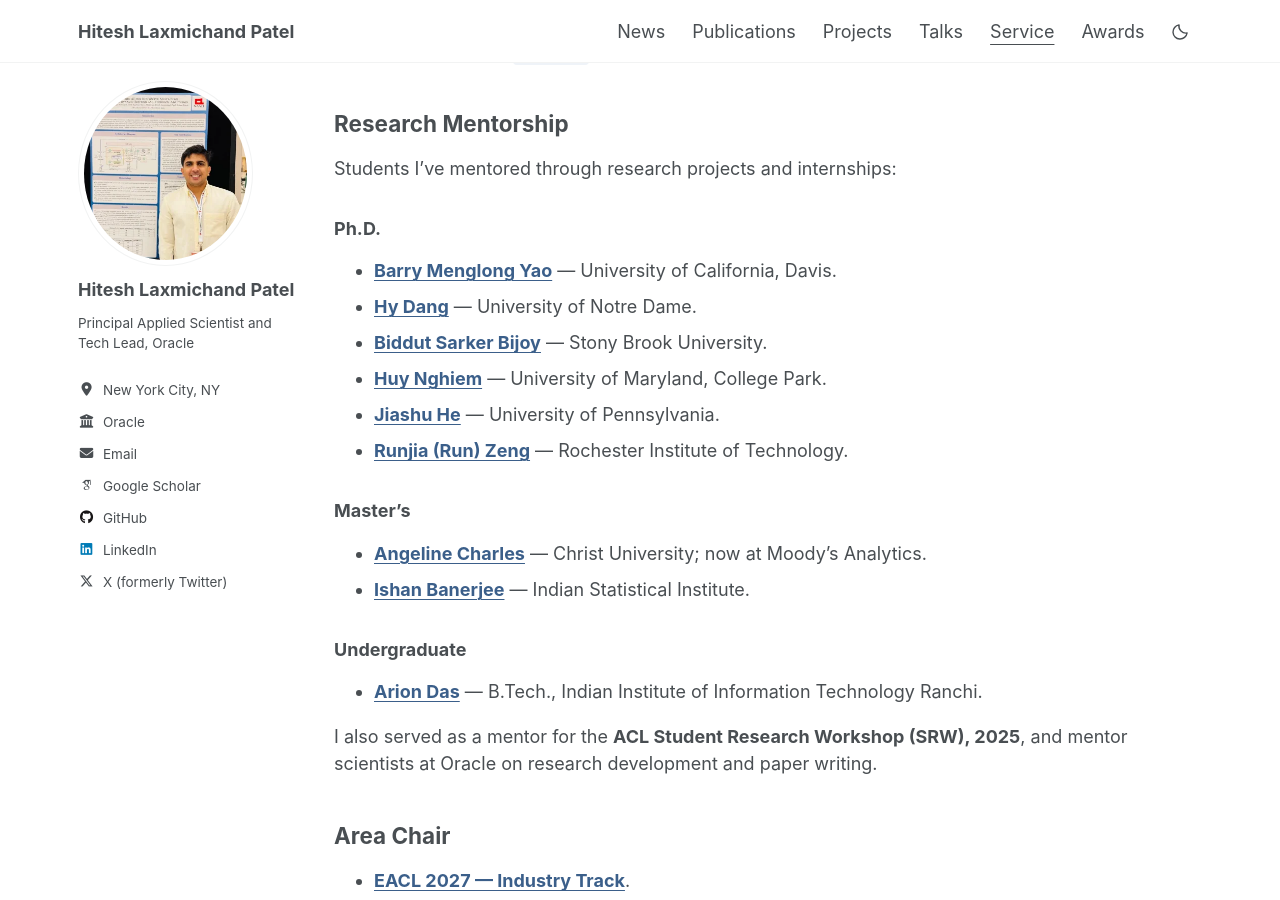
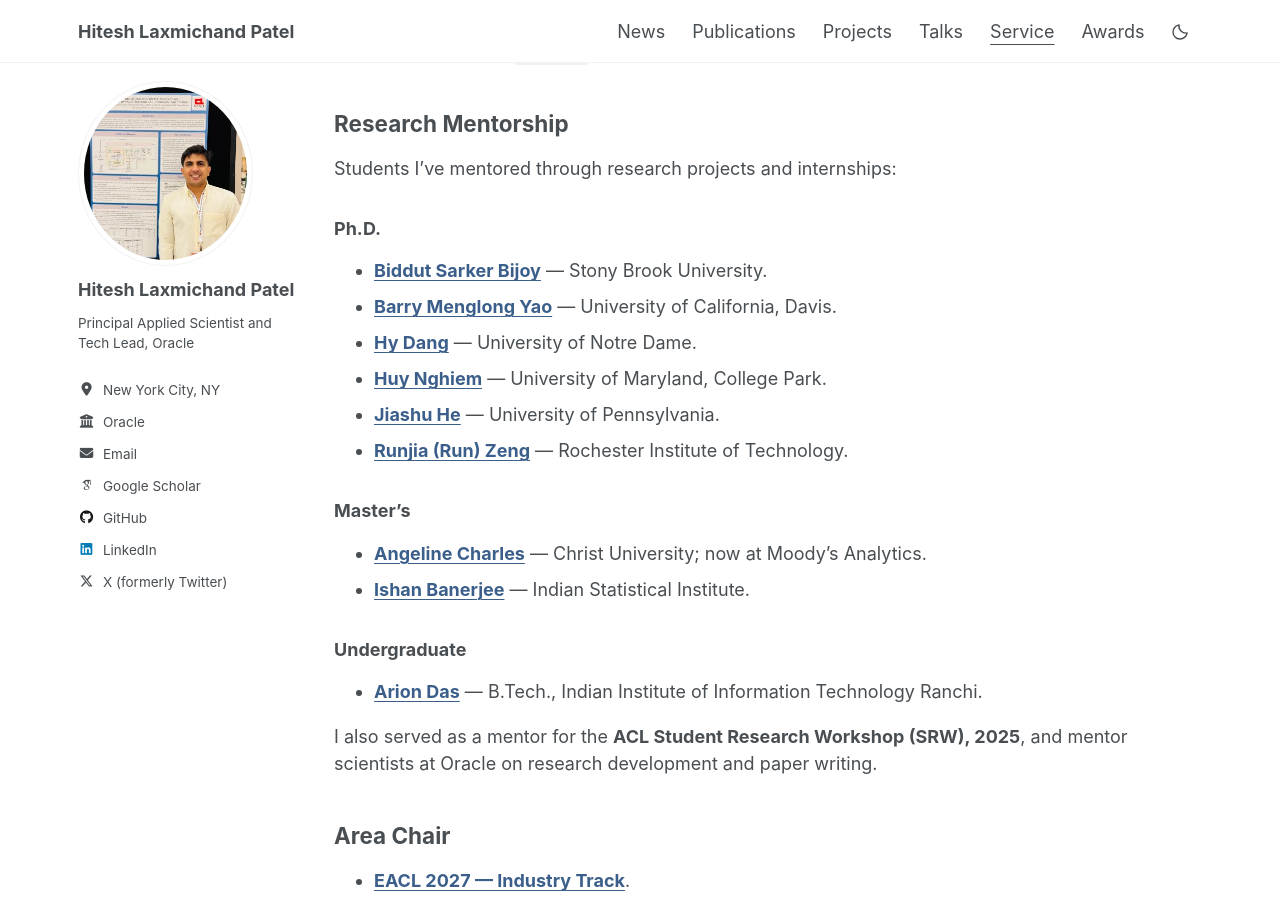
Before and after one commit to HITESHLPATEL/hiteshlpatel.github.io, a Jekyll site: the page built from _pages/service.md, in a window 1280 px wide and 900 px high, scrolled down 307 px. Built offline with Jekyll 4.4.1, drawn with Linux system fonts in a browser that asks for light colours.

```diff
--- a/_pages/service.md
+++ b/_pages/service.md
@@ -20,9 +20,9 @@ Students I've mentored through research projects and internships:
 
 ### Ph.D.
 
+- [**Biddut Sarker Bijoy**](https://www.linkedin.com/in/bsbijoy2050/) — Stony Brook University.
 - [**Barry Menglong Yao**](https://barry-menglong-yao.github.io/) — University of California, Davis.
 - [**Hy Dang**](https://hygiadang.com/) — University of Notre Dame.
-- [**Biddut Sarker Bijoy**](https://www.linkedin.com/in/bsbijoy2050/) — Stony Brook University.
 - [**Huy Nghiem**](https://hnghiem-nlp.github.io/) — University of Maryland, College Park.
 - [**Jiashu He**](https://www.linkedin.com/in/jiashu-jason-he-b246a0170/) — University of Pennsylvania.
 - [**Runjia (Run) Zeng**](https://runjia.tech/) — Rochester Institute of Technology.
```
